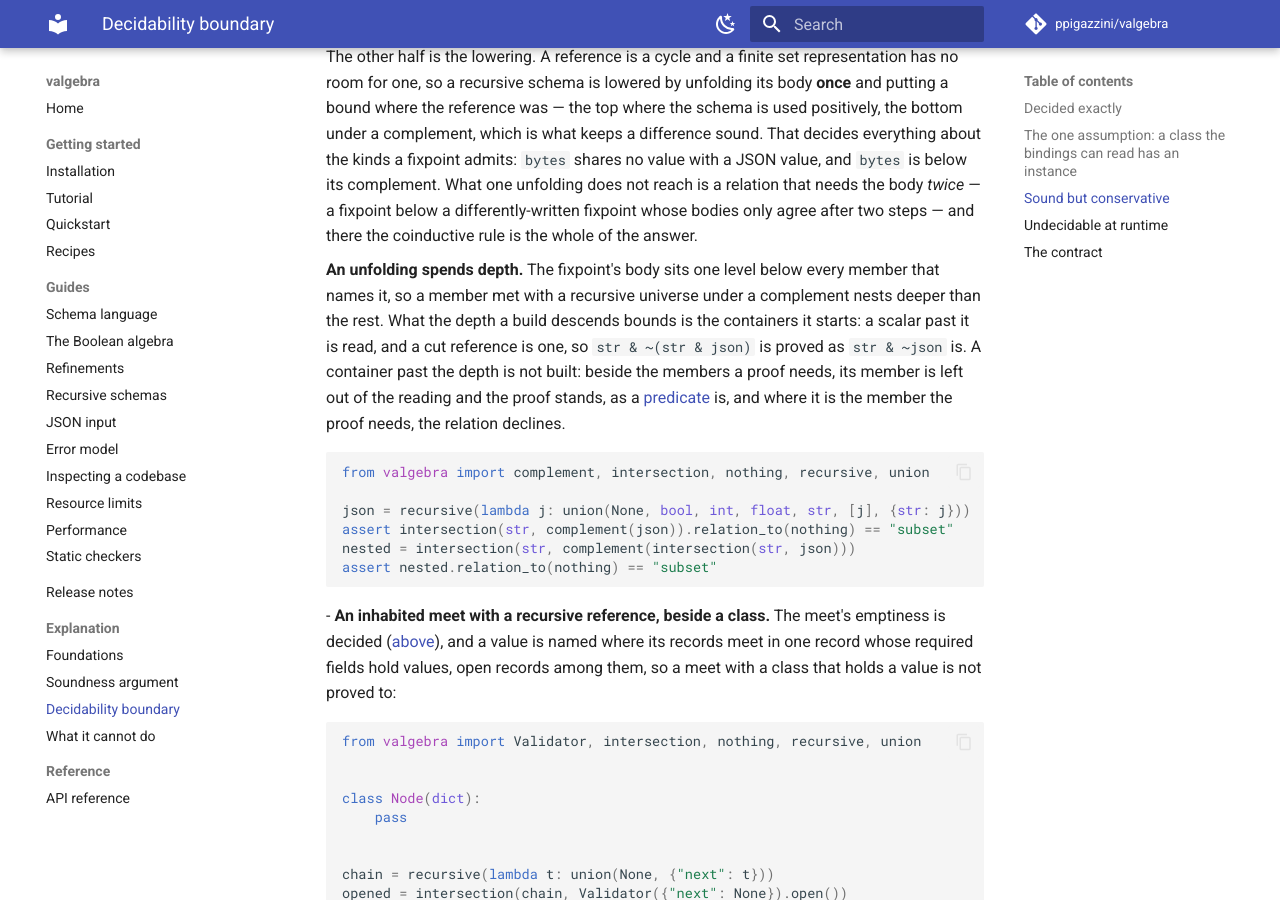
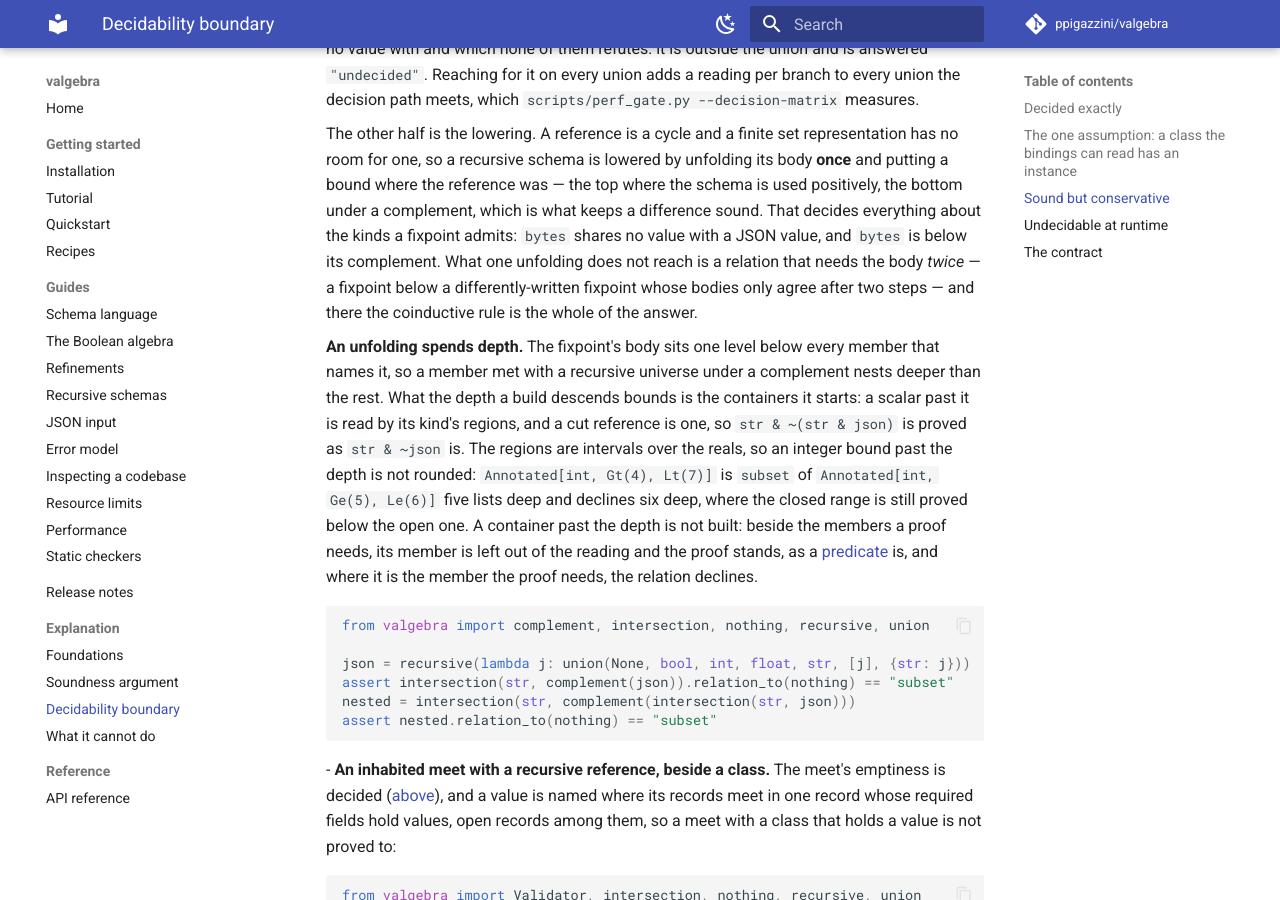
Before and after one commit to ppigazzini/valgebra, an MkDocs documentation site: the page built from docs/15-decidability.md, in a window 1280 px wide and 900 px high, scrolled down 18964 px. Built offline with MkDocs 1.6.1 and Material for MkDocs 9.7.7, drawn with Linux system fonts in a browser that asks for light colours; comment, search, counter and statistics services are not loaded; some of the changed text lies outside the part shown.

Commit message:
docs: a scalar past the depth and a surrogate bound complemented decline
The decidability page said a scalar past the depth a build descends is read,
and that a lone surrogate is ordered where its code point puts it. Both hold
of the reading they name and claimed more than it decides. A scalar past the
depth is read by its kind's regions, intervals over the reals that round no
integer bound, so Annotated[int, Gt(4), Lt(7)] is below the closed range five
lists deep and declines six deep. The word automata are Unicode scalar
values, which no lone surrogate is, so a bound whose constant holds one is
read where it stands and declines under a complement. Each decline is a
strict row of the completeness ledger.

```diff
--- a/docs/15-decidability.md
+++ b/docs/15-decidability.md
@@ -213,7 +213,11 @@
   words and is decided as one: Python orders two words symbol by symbol, a
   prefix first, so `Annotated[str, Gt("a")]` is `Annotated[str, Ge("a\x00")]`
   and `Annotated[str, Lt("")]` is empty; a lone surrogate is ordered where its
-  code point puts it.
+  code point puts it. The words are Unicode scalar values, which no lone
+  surrogate is, so a bound whose constant holds one is read where it stands
+  and not under a complement: `Annotated[str, Ge("\ue000")]` is `subset` of
+  `Annotated[str, Ge("\ud800")]`, and the meet of the first with the
+  complement of the second declines below `nothing`.
   A constraint is asked of one value at a time, so a refinement of a union is
   the union of its refined branches: `Annotated[int | float, Ge(0)]` is the
   non-negative ints and the non-negative floats, decided as each is, and a
@@ -968,8 +972,12 @@
     **An unfolding spends depth.** The fixpoint's body sits one level below
     every member that names it, so a member met with a recursive universe under
     a complement nests deeper than the rest. What the depth a build descends
-    bounds is the containers it starts: a scalar past it is read, and a cut
-    reference is one, so `str & ~(str & json)` is proved as `str & ~json` is. A
+    bounds is the containers it starts: a scalar past it is read by its kind's
+    regions, and a cut reference is one, so `str & ~(str & json)` is proved as
+    `str & ~json` is. The regions are intervals over the reals, so an integer
+    bound past the depth is not rounded: `Annotated[int, Gt(4), Lt(7)]` is
+    `subset` of `Annotated[int, Ge(5), Le(6)]` five lists deep and declines six
+    deep, where the closed range is still proved below the open one. A
     container past the depth is not built: beside the members a proof needs,
     its member is left out of the reading and the proof stands, as a
     [predicate](#undecidable-at-runtime) is, and where it is the member the
```
Also changed, not shown: 1 other file.
